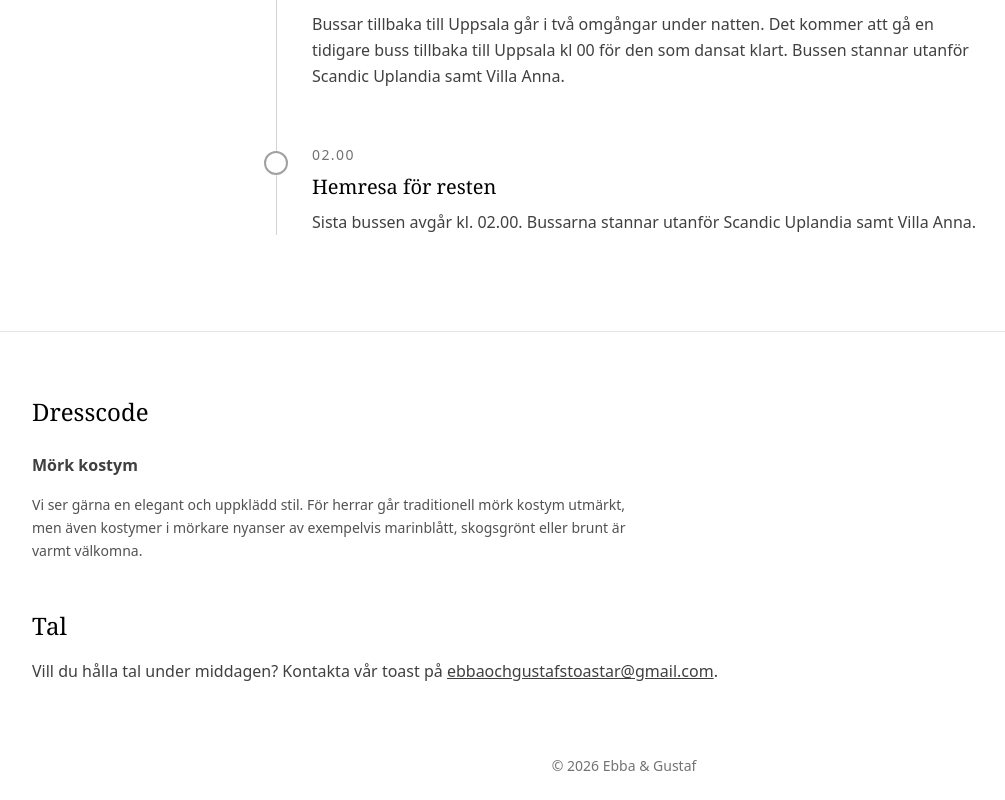
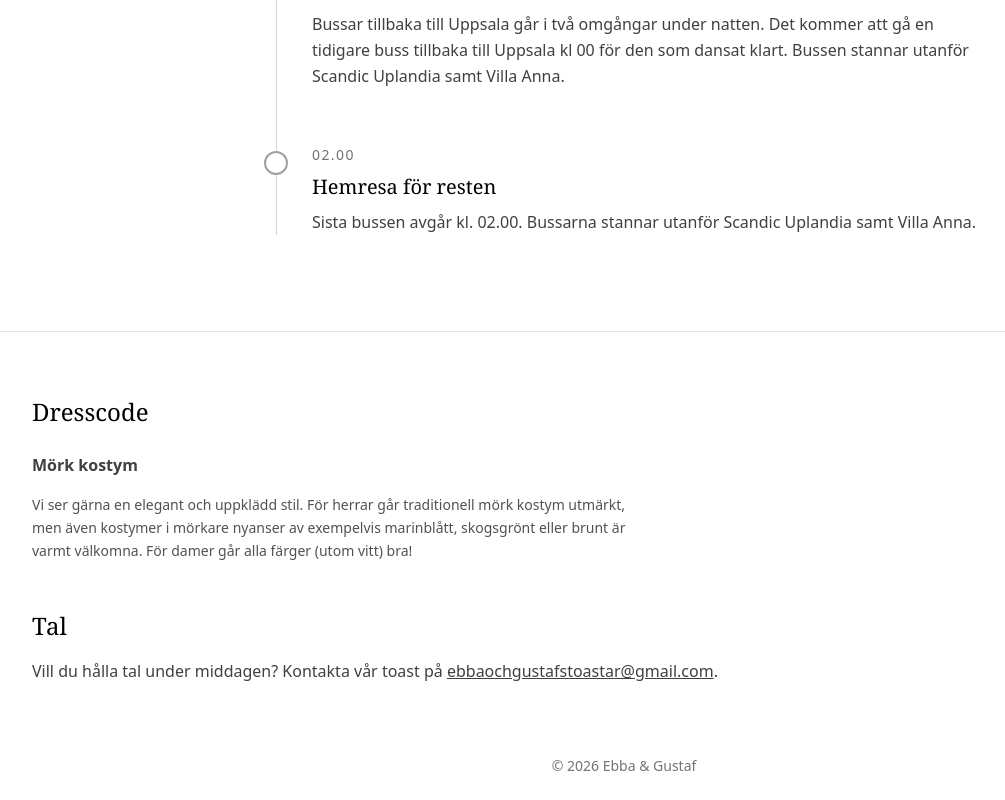
Before and after one commit to gustafffandersson/wedding-site-deployment, a React (Vite) app: page /saturday in a window 1280 px wide. Shown: the part 1534-2334 px from the top of the page, without its empty margins (16-1021 px from the left). Built offline with nearby package versions, Linux system fonts and the light colour scheme.

Commit message:
Added that colorful dresses are welcomed.

```diff
--- a/src/pages/Saturday.jsx
+++ b/src/pages/Saturday.jsx
@@ -101,7 +101,7 @@ export default function Saturday() {
               </p>
 
               <p className="text-neutral-600 text-sm leading-relaxed">
-                Vi ser gärna en elegant och uppklädd stil. För herrar går traditionell mörk kostym utmärkt, men även kostymer i mörkare nyanser av exempelvis marinblått, skogsgrönt eller brunt är varmt välkomna.
+                Vi ser gärna en elegant och uppklädd stil. För herrar går traditionell mörk kostym utmärkt, men även kostymer i mörkare nyanser av exempelvis marinblått, skogsgrönt eller brunt är varmt välkomna. För damer går alla färger (utom vitt) bra!
               </p>
             </div>
           </div>
```
